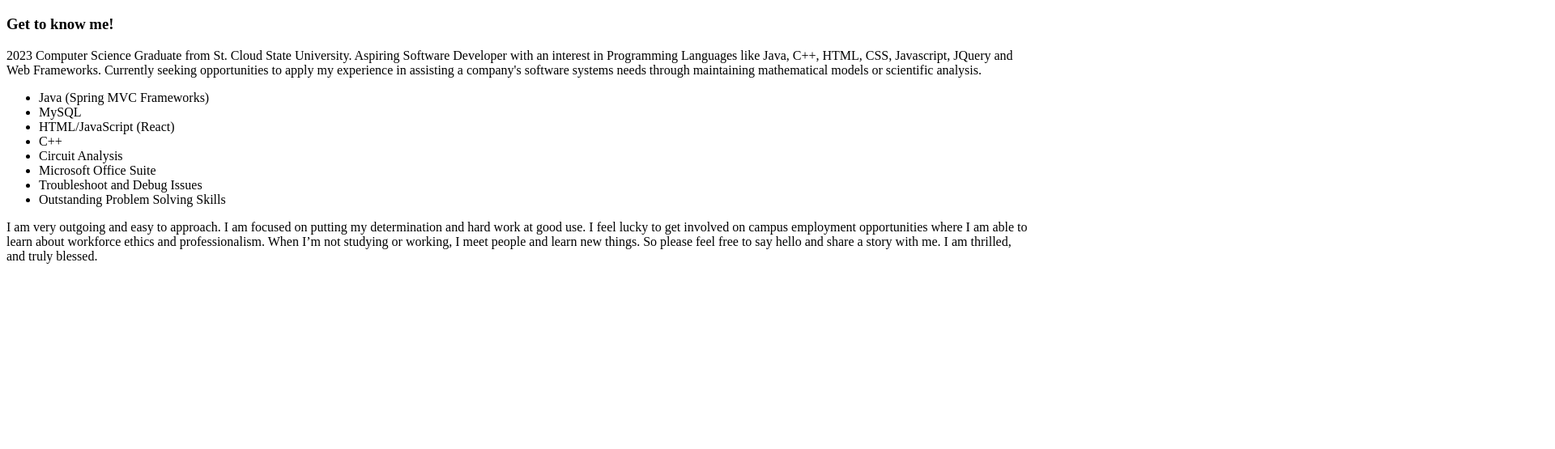
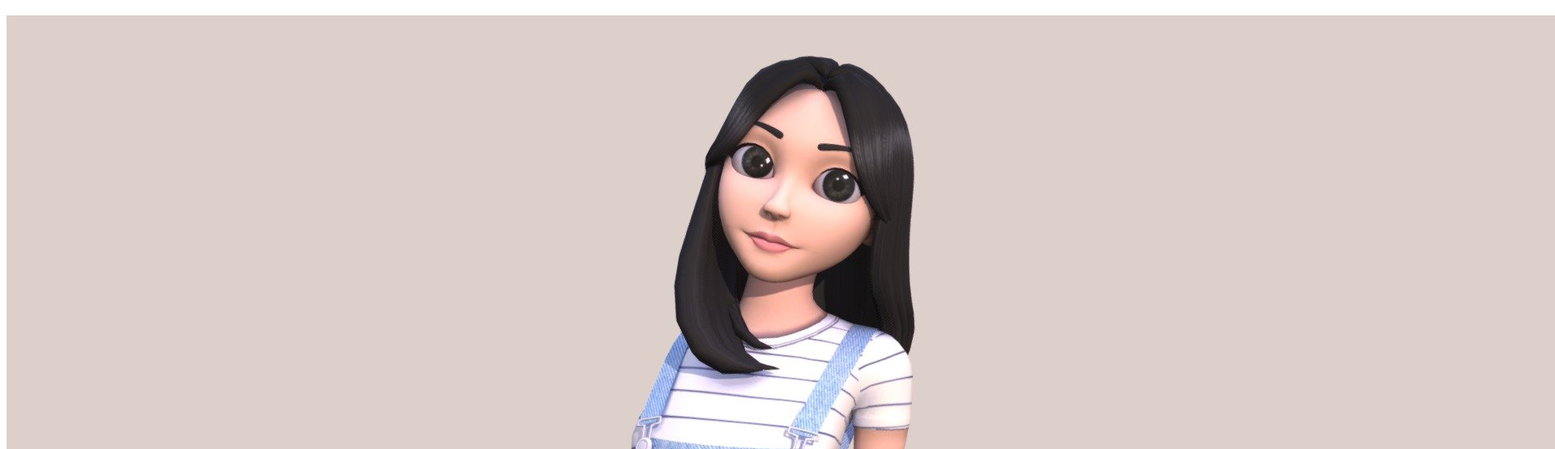
Before and after one commit to anushkashr/LandingPage, a plain HTML site: page about.html in a window 1280 px wide. Shown: the part 61-616 px from the top of the page at 81% size, 1920 px wide, since content can reach past the window. Drawn offline with Linux system fonts and the light colour scheme.

Commit message:
Added picture to about.html

```diff
--- a/about.html
+++ b/about.html
@@ -7,7 +7,7 @@
 </head>
 <body>
     <h1>About</h1>
-
+    <img src="girll.jpeg">
 
     <h3>Get to know me!</h3>
 
```
Also changed, not shown: girll.jpeg (added).
